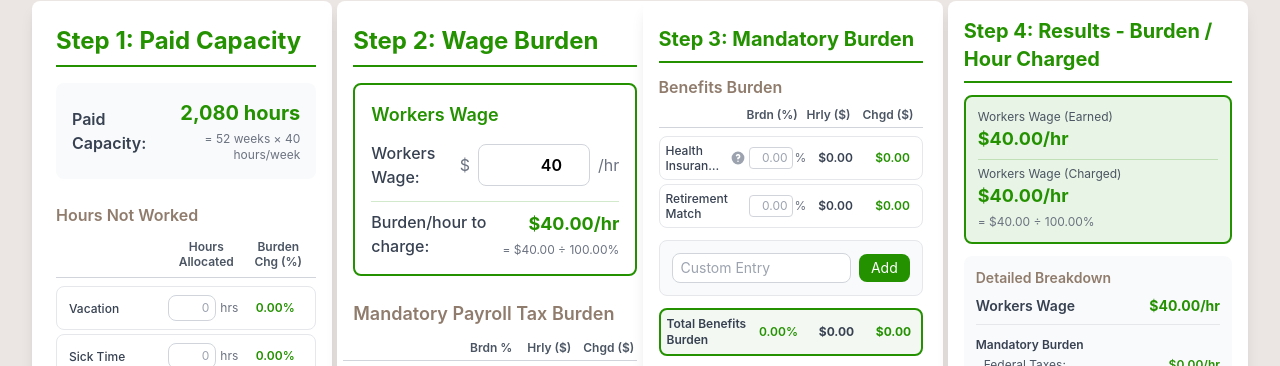
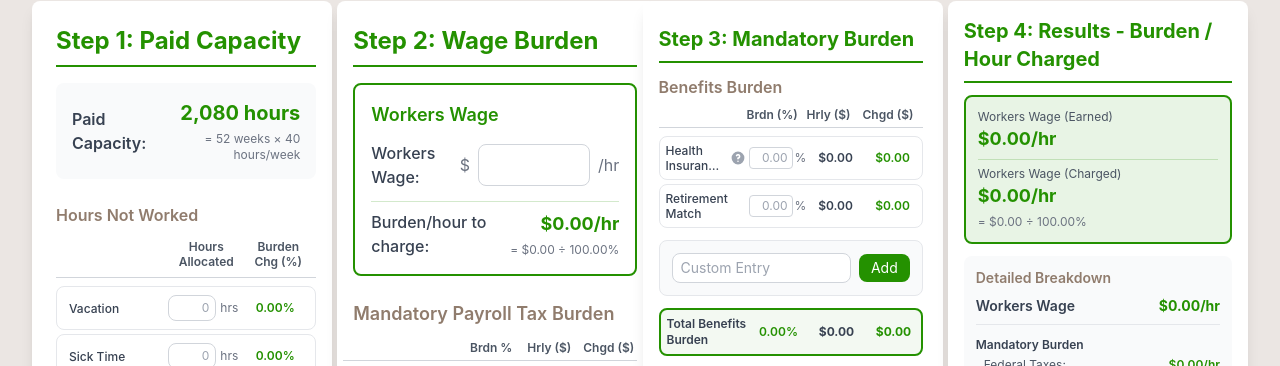
Before and after one commit to KayFernPR/Time-Material-Calculator, a React (Vite) app: page / in a window 1280 px wide. Shown: the part 103-469 px from the top of the page. Built offline with nearby package versions, Linux system fonts and the light colour scheme.

Commit message:
Remove default 40 from Workers Wage field in Step 2
Made-with: Cursor

```diff
--- a/src/components/LaborRateCalculator.jsx
+++ b/src/components/LaborRateCalculator.jsx
@@ -129,7 +129,7 @@ function LaborRateCalculator() {
   const [newCustomNonBillable, setNewCustomNonBillable] = useState('')
 
   // Step 2: Employee earned data
-  const [workersWage, setWorkersWage] = useState(40.00)
+  const [workersWage, setWorkersWage] = useState('')
   const [mandatoryPayrollTaxPercents, setMandatoryPayrollTaxPercents] = useState(
     Object.fromEntries(MANDATORY_PAYROLL_TAX_OPTIONS.map(opt => [opt.id, opt.defaultPercent]))
   )
@@ -234,17 +234,18 @@ function LaborRateCalculator() {
     const totalNonBillableHoursPercent = PAID_CAPACITY > 0 ? (totalNonBillableHours / PAID_CAPACITY) * 100 : 0
 
     // Step 2 calculations - Workers Wage Charged is the key rate (Hourly Rate)
-    const workersWageCharged = utilizationPercent > 0 ? workersWage / utilizationPercent : 0
+    const workersWageNum = parseFloat(workersWage) || 0
+    const workersWageCharged = utilizationPercent > 0 ? workersWageNum / utilizationPercent : 0
 
     // Mandatory Payroll Tax Burden calculations
     const payrollTaxHourlyRates = Object.fromEntries([
       ...MANDATORY_PAYROLL_TAX_OPTIONS.map(opt => [
         opt.id,
-        workersWage * ((mandatoryPayrollTaxPercents[opt.id] || 0) / 100)
+        workersWageNum * ((mandatoryPayrollTaxPercents[opt.id] || 0) / 100)
       ]),
       ...customPayrollTaxFields.map((field, idx) => [
         `custom-${idx}`,
-        workersWage * ((field.percent || 0) / 100)
+        workersWageNum * ((field.percent || 0) / 100)
       ])
     ])
 
@@ -268,11 +269,11 @@ function LaborRateCalculator() {
     const workerBurdenHourlyRates = Object.fromEntries([
       ...MANDATORY_WORKER_BURDEN_OPTIONS.map(opt => [
         opt.id,
-        workersWage * ((mandatoryWorkerBurdenPercents[opt.id] || 0) / 100)
+        workersWageNum * ((mandatoryWorkerBurdenPercents[opt.id] || 0) / 100)
       ]),
       ...customWorkerBurdenFields.map((field, idx) => [
         `custom-${idx}`,
-        workersWage * ((field.percent || 0) / 100)
+        workersWageNum * ((field.percent || 0) / 100)
       ])
     ])
 
@@ -301,11 +302,11 @@ function LaborRateCalculator() {
     const benefitsBurdenHourlyRates = Object.fromEntries([
       ...BENEFITS_BURDEN_OPTIONS.map(opt => [
         opt.id,
-        workersWage * ((benefitsBurdenPercents[opt.id] || 0) / 100)
+        workersWageNum * ((benefitsBurdenPercents[opt.id] || 0) / 100)
       ]),
       ...customBenefitsBurdenFields.map((field, idx) => [
         `custom-${idx}`,
-        workersWage * ((field.percent || 0) / 100)
+        workersWageNum * ((field.percent || 0) / 100)
       ])
     ])
 
@@ -329,11 +330,11 @@ function LaborRateCalculator() {
     const additionalOverheadsHourlyRates = Object.fromEntries([
       ...ADDITIONAL_OVERHEADS_OPTIONS.map(opt => [
         opt.id,
-        workersWage * ((additionalOverheadsPercents[opt.id] || 0) / 100)
+        workersWageNum * ((additionalOverheadsPercents[opt.id] || 0) / 100)
       ]),
       ...customAdditionalOverheadsFields.map((field, idx) => [
         `custom-${idx}`,
-        workersWage * ((field.percent || 0) / 100)
+        workersWageNum * ((field.percent || 0) / 100)
       ])
     ])
 
@@ -357,11 +358,11 @@ function LaborRateCalculator() {
     const employeeCostsHourlyRates = Object.fromEntries([
       ...EMPLOYEE_COSTS_OPTIONS.map(opt => [
         opt.id,
-        workersWage * ((employeeCostsPercents[opt.id] || 0) / 100)
+        workersWageNum * ((employeeCostsPercents[opt.id] || 0) / 100)
       ]),
       ...customEmployeeCosts.map((cost, idx) => [
         `custom-${idx}`,
-        workersWage * ((cost.percent || 0) / 100)
+        workersWageNum * ((cost.percent || 0) / 100)
       ])
     ])
 
@@ -390,13 +391,13 @@ function LaborRateCalculator() {
       employeeCostsChargedTotal
 
     // Division Overhead & General Company Overhead: Chgd ($) = Burden/hour to charge × Brdn (%), same as Profit
-    const divisionOverheadHourlyRate = workersWage * (divisionOverheadPercent / 100)
+    const divisionOverheadHourlyRate = workersWageNum * (divisionOverheadPercent / 100)
     const divisionOverheadCharged = workersWageCharged * (divisionOverheadPercent / 100)
-    const generalCompanyOverheadHourlyRate = workersWage * (generalCompanyOverheadPercent / 100)
+    const generalCompanyOverheadHourlyRate = workersWageNum * (generalCompanyOverheadPercent / 100)
     const generalCompanyOverheadCharged = workersWageCharged * (generalCompanyOverheadPercent / 100)
 
     // Profit Chgd ($) = Burden/hour to charge × Brdn (%)  (Burden/hour to charge = workersWageCharged)
-    const profitHourlyRate = workersWage * (profitPercent / 100)
+    const profitHourlyRate = workersWageNum * (profitPercent / 100)
     const profitCharged = workersWageCharged * (profitPercent / 100)
 
     // Total Labor Rate = Workers Wage (Charged) + Total Mandatory Burden + Benefits Total +
@@ -561,7 +562,7 @@ function LaborRateCalculator() {
     totalHoursNotWorkedPercent: 0,
     totalNonBillableHoursPercent: 0,
     utilizationPercent: 1,
-    workersWageCharged: workersWage,
+    workersWageCharged: parseFloat(workersWage) || 0,
     payrollTaxHourlyRates: {},
     payrollTaxCharged: {},
     combinedFederalPayrollTaxPercent: 0,
@@ -596,7 +597,7 @@ function LaborRateCalculator() {
       generalCompanyOverheadCharged: 0,
       profitHourlyRate: 0,
       profitCharged: 0,
-      totalLaborRate: workersWage
+      totalLaborRate: parseFloat(workersWage) || 0
   }
 
   return (
@@ -853,7 +854,7 @@ function LaborRateCalculator() {
                         type="number"
                         step="0.01"
                         value={workersWage}
-                        onChange={(e) => setWorkersWage(parseFloat(e.target.value) || 0)}
+                        onChange={(e) => setWorkersWage(e.target.value)}
                         className="w-28 px-3 py-2 border border-gray-300 rounded-lg focus:outline-none focus:ring-2 focus:ring-primary text-right font-semibold"
                       />
                       <span className="text-gray-500">/hr</span>
@@ -868,7 +869,7 @@ function LaborRateCalculator() {
                         ${safeCalculations.workersWageCharged.toFixed(2)}/hr
                       </div>
                       <div className="text-xs text-gray-500 mt-1 whitespace-nowrap">
-                        = ${workersWage.toFixed(2)} ÷ {(safeCalculations.utilizationPercent * 100).toFixed(2)}%
+                        = ${(parseFloat(workersWage) || 0).toFixed(2)} ÷ {(safeCalculations.utilizationPercent * 100).toFixed(2)}%
                       </div>
                     </div>
                   </div>
@@ -1721,13 +1722,13 @@ function LaborRateCalculator() {
                 <div className="space-y-1.5">
                   <div>
                     <div className="text-xs text-gray-600">Workers Wage (Earned)</div>
-                    <div className="text-lg font-bold text-primary">${workersWage.toFixed(2)}/hr</div>
+                    <div className="text-lg font-bold text-primary">${(parseFloat(workersWage) || 0).toFixed(2)}/hr</div>
                   </div>
                   <div className="border-t border-primary/20 pt-1.5">
                     <div className="text-xs text-gray-600">Workers Wage (Charged)</div>
                     <div className="text-lg font-bold text-primary">${safeCalculations.workersWageCharged.toFixed(2)}/hr</div>
                       <div className="text-xs text-gray-500 mt-1 whitespace-nowrap">
-                        = ${workersWage.toFixed(2)} ÷ {(safeCalculations.utilizationPercent * 100).toFixed(2)}%
+                        = ${(parseFloat(workersWage) || 0).toFixed(2)} ÷ {(safeCalculations.utilizationPercent * 100).toFixed(2)}%
                     </div>
                   </div>
                 </div>
```
